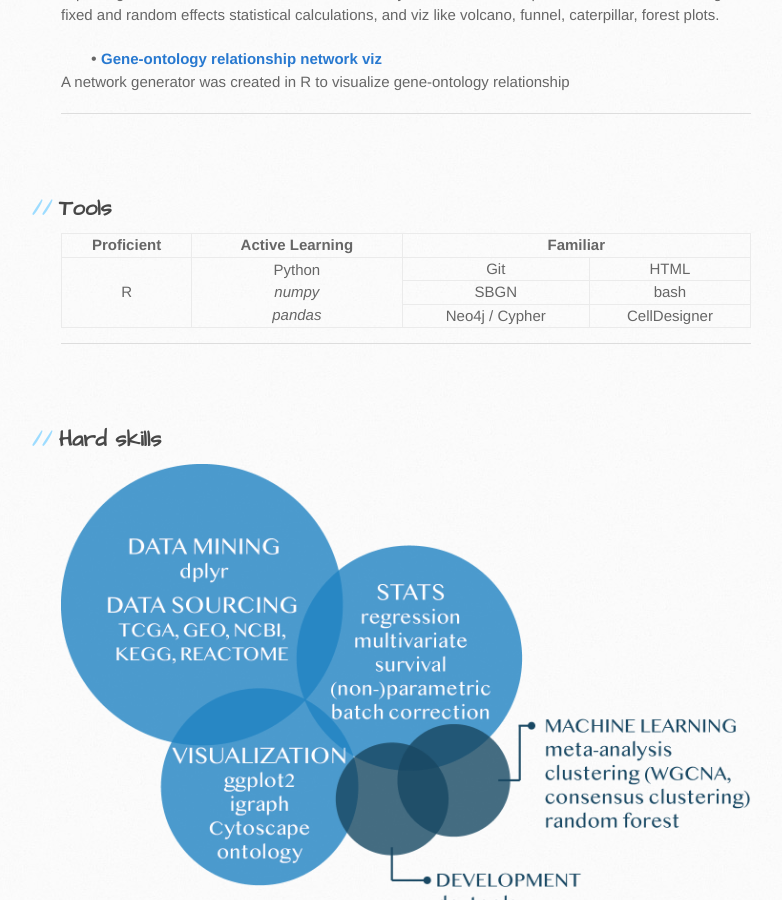
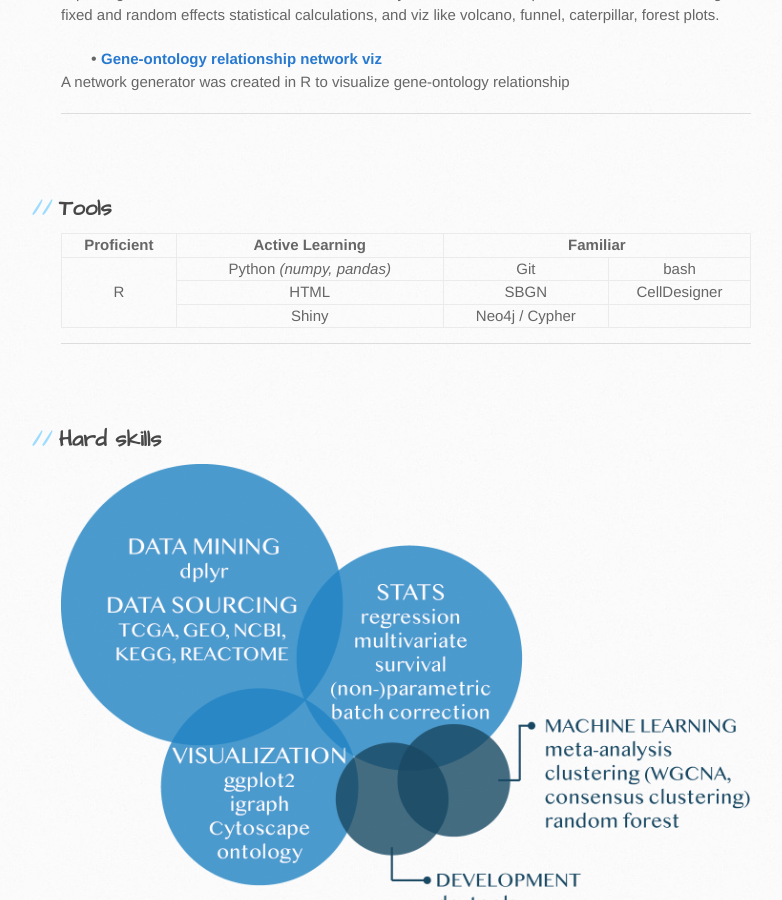
Before and after one commit to nahtan/nahtan.github.io, a Jekyll site: the page built from cv/index.html, in a window 1280 px wide and 900 px high, scrolled down 1442 px. Shown: the whole window, without its empty margins (109-891 px from the left). Built offline with Jekyll 4.4.1, drawn with Linux system fonts in a browser that asks for light colours; comment, search, counter and statistics services are not loaded.

Commit message:
Add files via upload

```diff
--- a/cv/index.html
+++ b/cv/index.html
@@ -58,17 +58,19 @@ A paper is being published. Other papers were published using this dataset (see
   </tr>
   <tr>
     <td rowspan="3">R</td>
-    <td rowspan="3">Python<br><i>numpy<br>pandas</i></td>
+    <td>Python <i>(numpy, pandas)</i></td>
     <td>Git</td>
-	<td>HTML</td>
-  </tr>
-  <tr>
-    <td>SBGN</td>
 	<td>bash</td>
   </tr>
   <tr>
+	<td>HTML</td>
+    <td>SBGN</td>
+	<td>CellDesigner</td>
+  </tr>
+  <tr>
+	<td>Shiny</td>
     <td>Neo4j / Cypher</td>
-    <td>CellDesigner</td>
+    <td></td>
   </tr>
   </table>
 <hr/>
```
